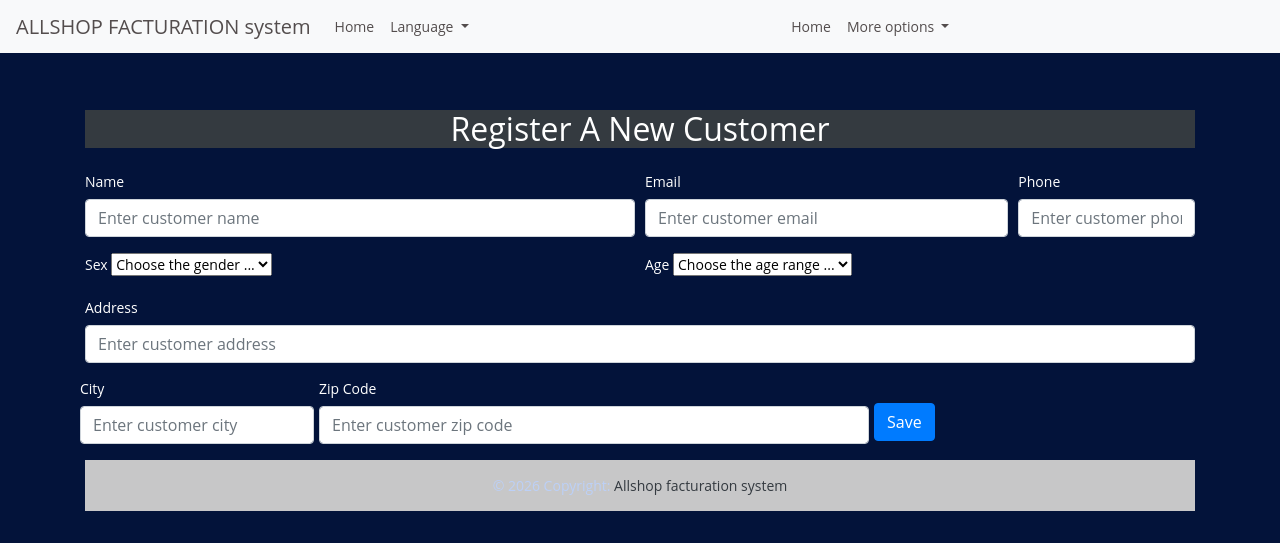
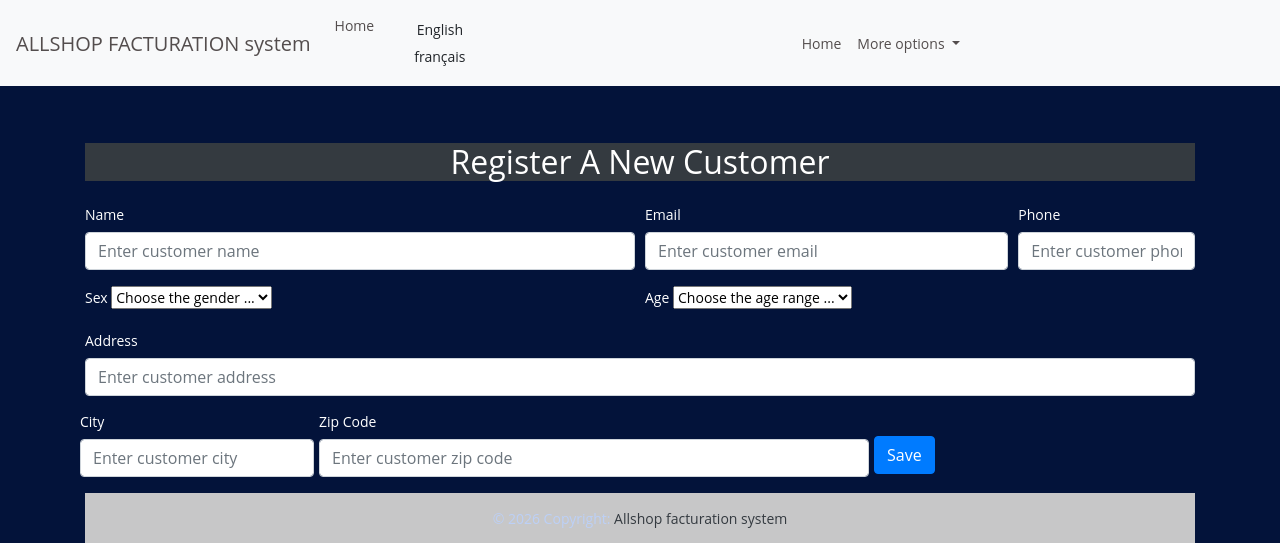
Before and after one commit to Diakayeteba/allshop_facturation_sys, a Django app: page /en/add-customer/ in a window 1280 px wide. Shown: the top 543 px of the page. Run offline with Django 5.2, Linux system fonts and the light colour scheme; the visitor is signed in with stand-in values (Sample User, id 1); some libraries are stand-ins or nearby versions.

Commit message:
feat : implementation de la langues française et anglaise

```diff
--- a/templates/base.html
+++ b/templates/base.html
@@ -1,6 +1,8 @@
 <!DOCTYPE html>
 {% load static %}
+{% load i18n %}
 <html lang="en">
+
 <head>
    <meta charset="UTF-8">
     <meta name="viewport" content="width=device-width, initial-scale=1.0">
@@ -15,6 +17,10 @@
 
 
 <body>
+
+    {%get_available_languages as LANGUAGES %}
+
+    {% get_language_info_list for LANGUAGES as languages %}
 
    <! --header-->
    <header  class="bg-light text-center text-lg-start">
@@ -31,15 +37,12 @@
         <a class="nav-link" href="#">Home <span class="sr-only">(current)</span></a>
       </li>
 
-      <li class="nav-item dropdown">
-        <a class="nav-link dropdown-toggle" href="#" role="button" data-toggle="dropdown" aria-expanded="false">
-         Language
-        </a>
-        <div class="dropdown-menu">
-          <a class="dropdown-item" href="#">English</a>
-          <a class="dropdown-item" href="#">Français</a>
+        <div class="nav-link text-dark" aria-labelledby="navbarDropdown">
+          {% for language in languages %}
+            <a class="dropdown-item" href="/{{ language.code }}">{{ language.name_local }}</a>
+          {% endfor %}
         </div>
-      </li>
+
 
     </ul>
   </div>
```
Also changed, not shown: locale/fr/LC_MESSAGES/django.po (added), templates/locale/fr/LC_MESSAGES/django.po (added), 2 other files.
